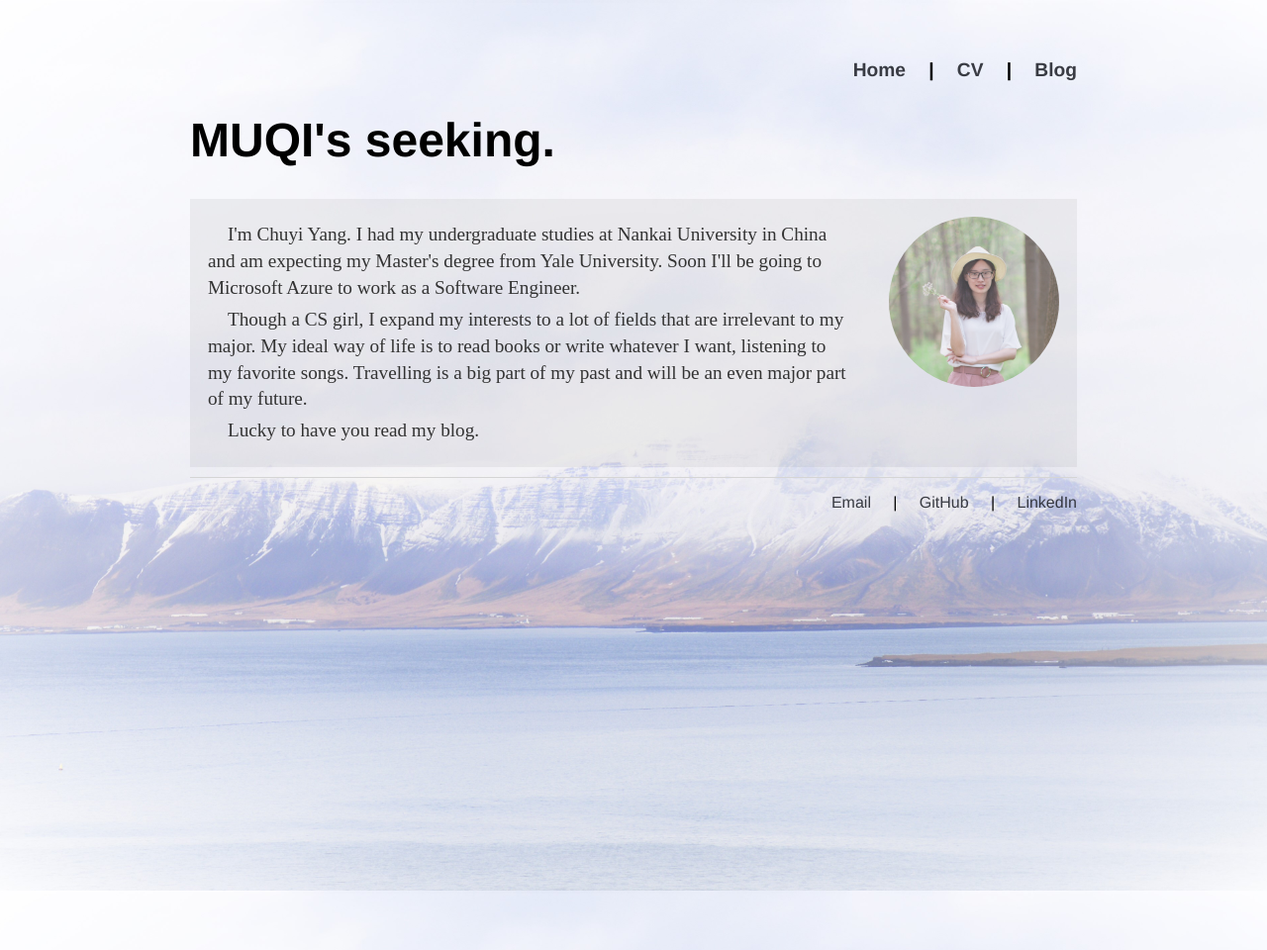
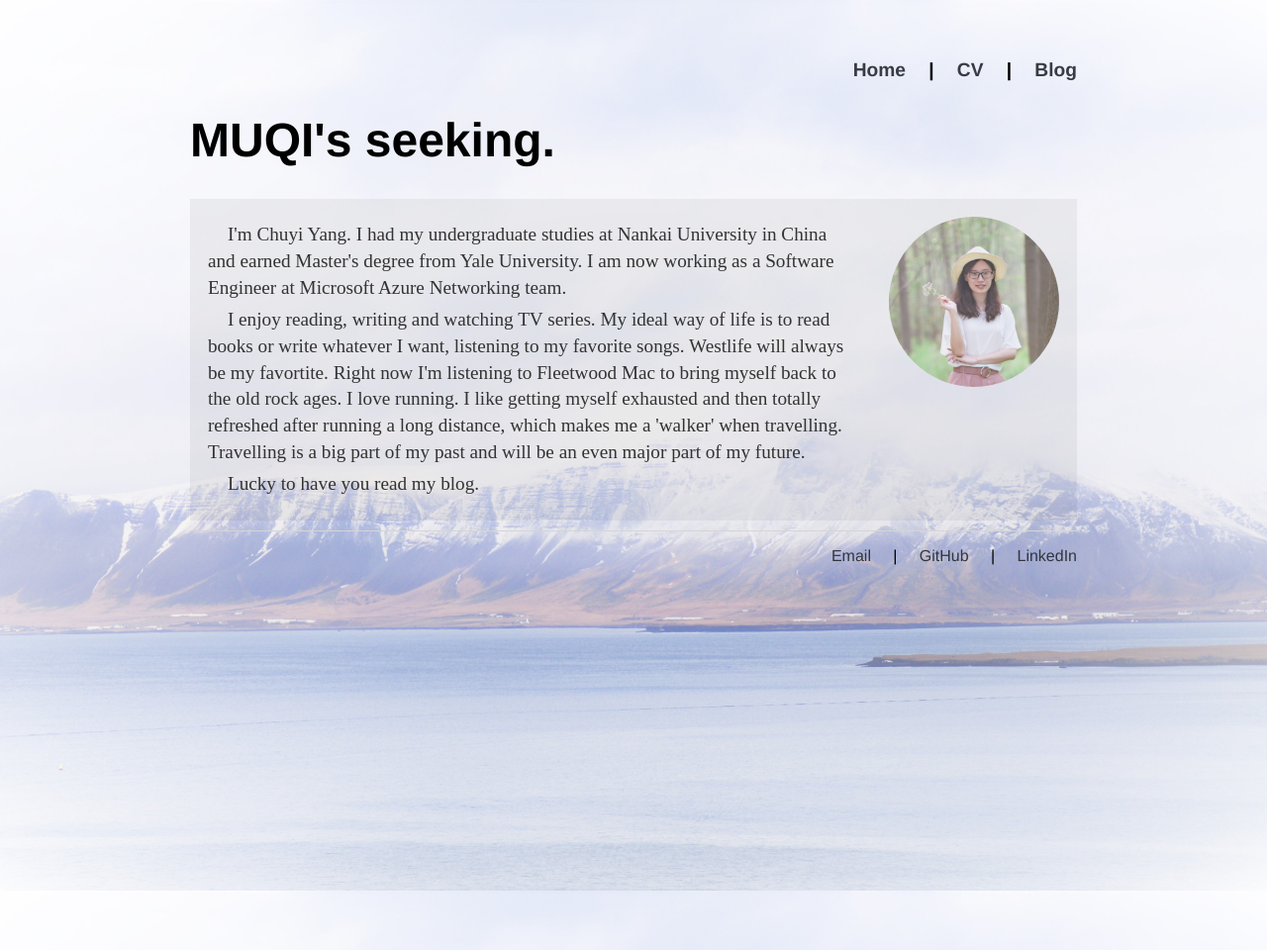
Before and after one commit to MuqiX/MuqiX.github.io, a Jekyll site: the page built from index.html, in a window 1280 px wide. Shown: the whole page at 99% size. Built offline with Jekyll 4.4.1, drawn with Linux system fonts in a browser that asks for light colours.

```diff
--- a/index.html
+++ b/index.html
@@ -5,12 +5,12 @@ title: Muqi's seeking.
 <div class="blurb">
 	<div class="intro">
 		<p>
-			I'm Chuyi Yang. I had my undergraduate studies at Nankai University in China and am expecting my Master's degree from Yale University.
-			Soon I'll be going to Microsoft Azure to work as a Software Engineer.
+			I'm Chuyi Yang. I had my undergraduate studies at Nankai University in China and earned Master's degree from Yale University.
+			I am now working as a Software Engineer at Microsoft Azure Networking team.
 		</p>
 		<p>
-			Though a CS girl, I expand my interests to a lot of fields that are irrelevant to my major. My ideal way of life is to read books or write whatever I want, listening to my favorite songs.
-			Travelling is a big part of my past and will be an even major part of my future.
+			I enjoy reading, writing and watching TV series. My ideal way of life is to read books or write whatever I want, listening to my favorite songs. Westlife will always be my favortite. Right now I'm listening to Fleetwood Mac to bring myself back to the old rock ages.
+			I love running. I like getting myself exhausted and then totally refreshed after running a long distance, which makes me a 'walker' when travelling. Travelling is a big part of my past and will be an even major part of my future.
 		</p>
 		<p>
 			Lucky to have you read my blog.
```
Also changed, not shown: _posts/2019-09-14-the-first-month-at-work.md (added, +30 -0 lines), 2 other files.
